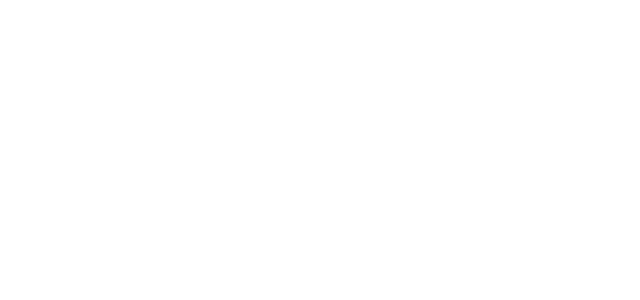
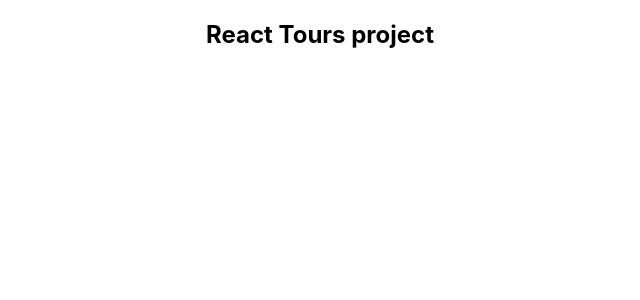
Before and after one commit to domchu/tours, a React (Create React App) app: page / in a window 1280 px wide. Shown: the top 300 px of the page, without its empty margins (320-960 px from the left). Built offline with nearby package versions, Linux system fonts and the light colour scheme.

Commit message:
created the loading & tour comp then import it

```diff
--- a/src/App.js
+++ b/src/App.js
@@ -1,7 +1,14 @@
+import React from "react";
+import Loading from "./Loading";
+import Tour from "./Tour";
 import "./App.css";
 
 function App() {
-  return <div className="App"></div>;
+  return (
+    <div className="App">
+      <h2>React Tours project</h2>
+    </div>
+  );
 }
 
 export default App;
--- /dev/null
+++ b/src/Loading.js
@@ -0,0 +1,7 @@
+import React from "react";
+
+const Loading = () => {
+  return <div>Loading</div>;
+};
+
+export default Loading;
--- /dev/null
+++ b/src/Tour.js
@@ -0,0 +1,7 @@
+import React from "react";
+
+const Tour = () => {
+  return <div>Tour</div>;
+};
+
+export default Tour;
```
